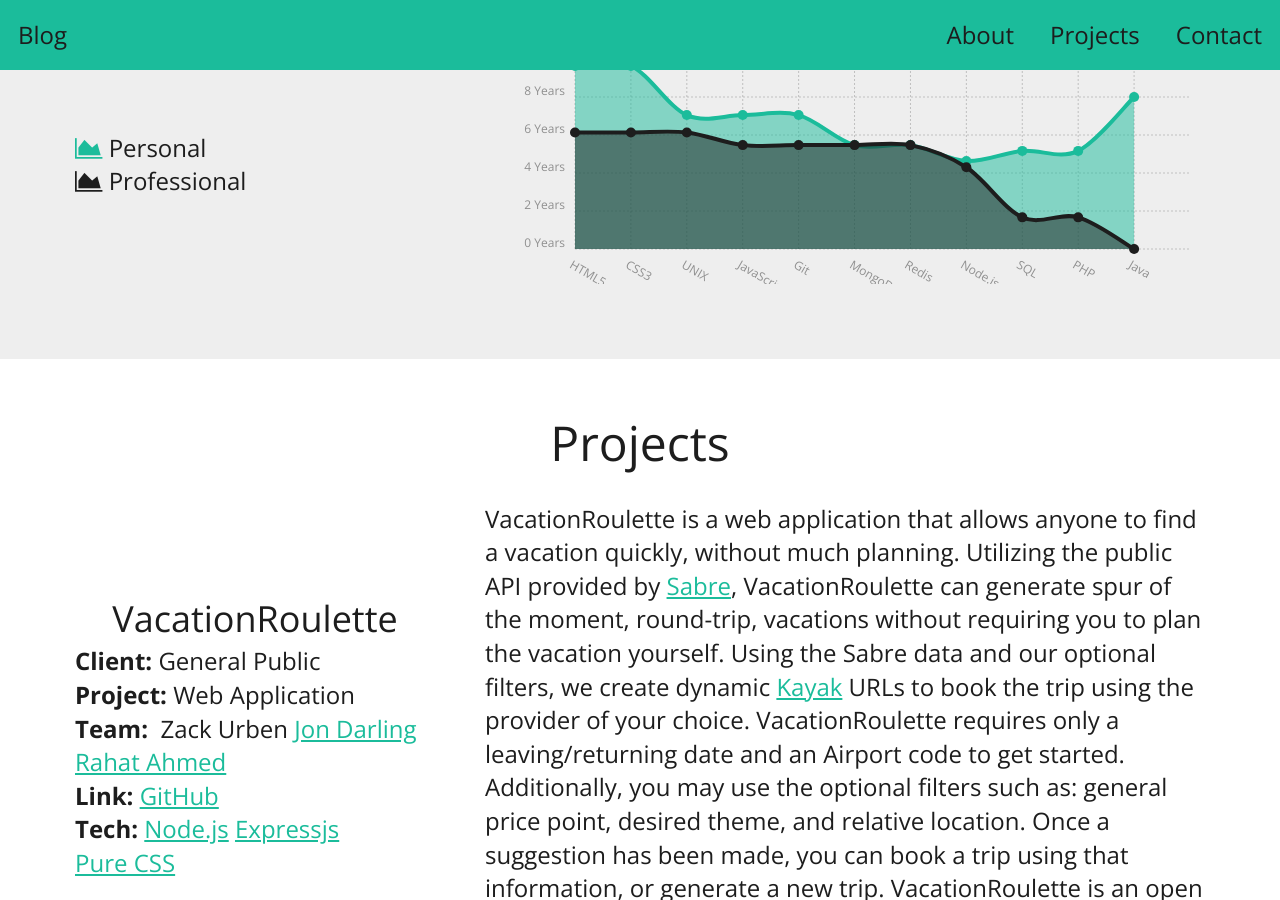
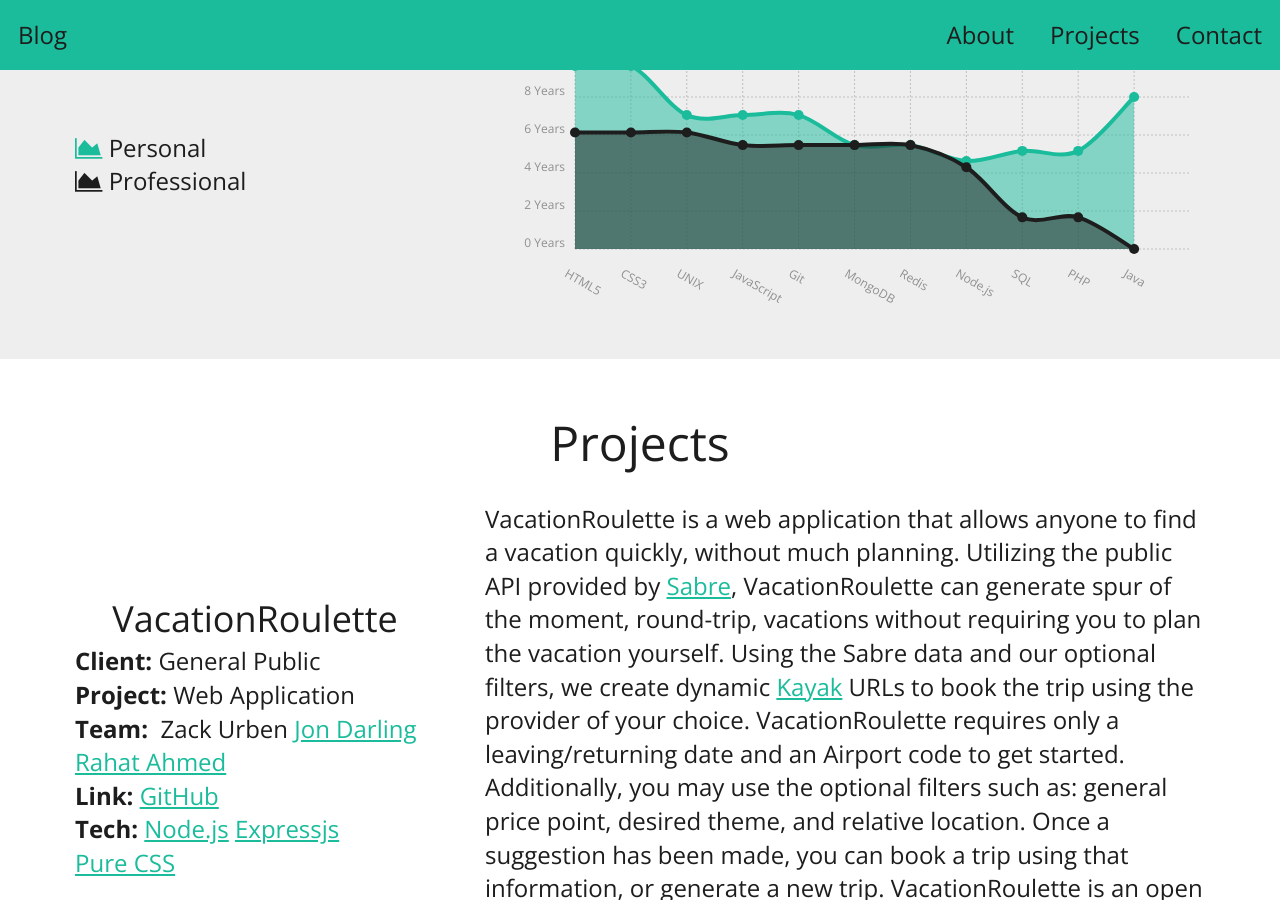
Before and after one commit to zackurben/zackurben.github.io, a Jekyll site: the page built from index.html, in a window 1280 px wide and 900 px high, scrolled down 1471 px. Built offline with Jekyll 4.4.1, drawn with Linux system fonts in a browser that asks for light colours; nearby versions of some CDN libraries.

Commit message:
Fixing skills chart label overflow

```diff
--- a/_sass/_base.scss
+++ b/_sass/_base.scss
@@ -88,6 +88,10 @@ nav {
   }
 }
 
+svg {
+  overflow: visible !important;
+}
+
 .arrow {
   margin-top: 50px;
   align-self: center;
@@ -162,11 +166,6 @@ nav {
   height: auto;
 }
 
-.ct-chart {
-  display: flex;
-  flex: 1 1;
-}
-
 .ct-series-a {
   .ct-point,
   .ct-line {
@@ -189,12 +188,14 @@ nav {
   }
 }
 
-.ct-label.ct-horizontal.ct-end {
-  -moz-transform: rotate(30deg) translateY(20px);
-  -webkit-transform: rotate(30deg) translateY(20px);
-  -o-transform: rotate(30deg) translateY(20px);
-  -ms-transform: rotate(30deg) translateY(20px);
-  transform: rotate(30deg) translateY(20px);
+.ct-label {
+  &.ct-end {
+    -moz-transform: rotate(30deg) translateY($nav-padding * 1.5);
+    -webkit-transform: rotate(30deg) translateY($nav-padding * 1.5);
+    -o-transform: rotate(30deg) translateY($nav-padding * 1.5);
+    -ms-transform: rotate(30deg) translateY($nav-padding * 1.5);
+    transform: rotate(30deg) translateY($nav-padding * 1.5);
+  }
 }
 
 .professional {
```
